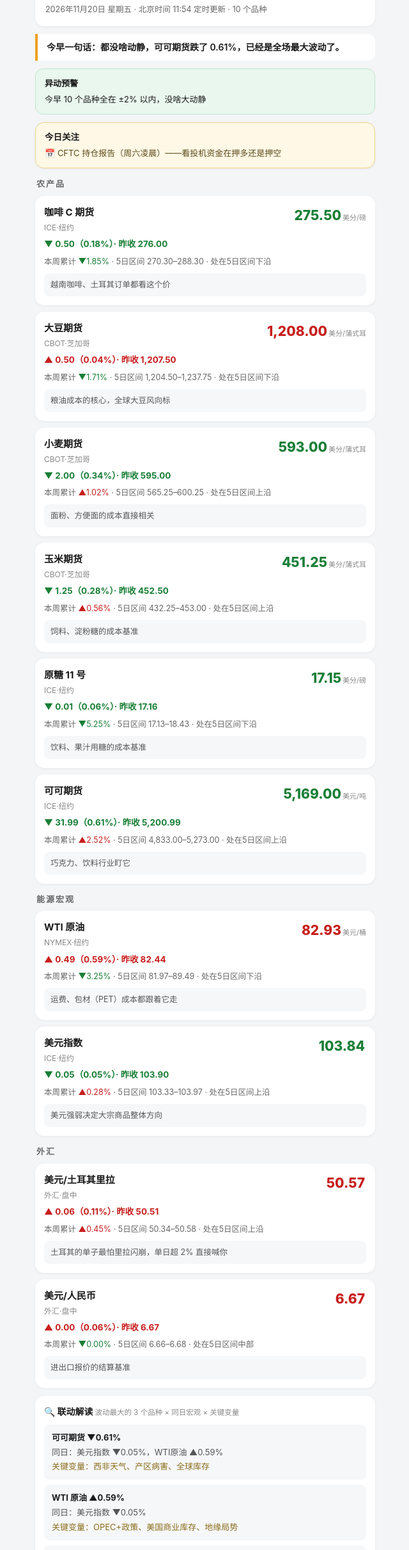
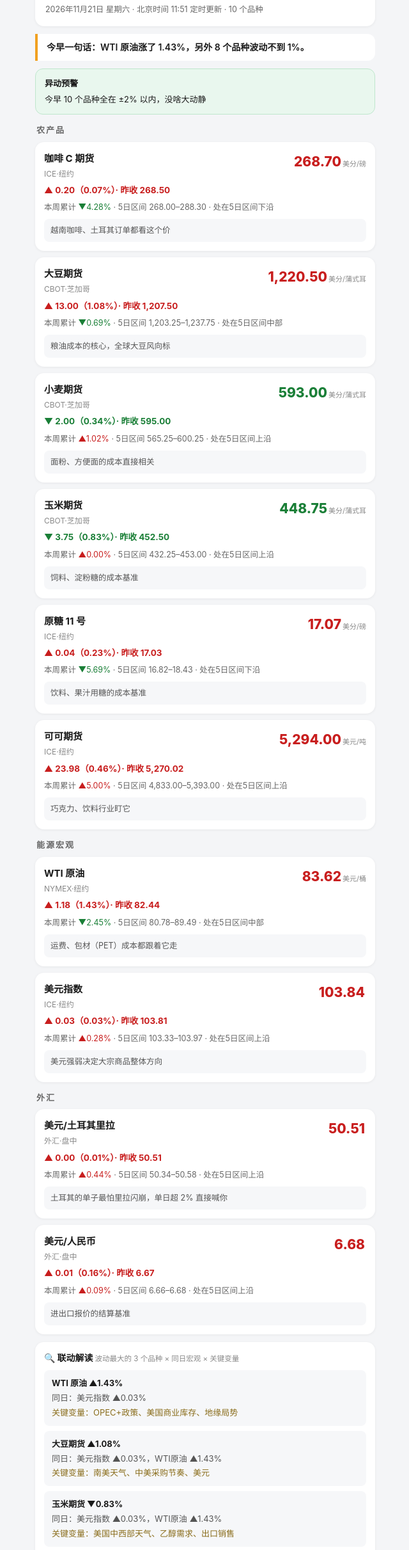
Before and after one commit to feiyanwang56-wq/morning-brief, a plain HTML site: page index.html in a window 1280 px wide. Shown: the part 186-2608 px from the top of the page at 64% size, without its empty margins (319-959 px from the left). Drawn offline with Linux system fonts and the light colour scheme.

Commit message:
早报 2026-11-21

```diff
--- a/index.html
+++ b/index.html
@@ -1,6 +1,6 @@
 <!doctype html><html lang="zh-CN"><head><meta charset="utf-8"/>
 <meta name="viewport" content="width=device-width,initial-scale=1"/>
-<title>大宗商品早报 · 2026年11月20日</title><style>
+<title>大宗商品早报 · 2026年11月21日</title><style>
 *{box-sizing:border-box}body{margin:0;font-family:-apple-system,"PingFang SC","Noto Sans SC","Microsoft YaHei",sans-serif;background:#f4f5f7;color:#1a1a1a;line-height:1.6}
 .wrap{max-width:560px;margin:0 auto;padding:14px 14px 30px}
 .flow{background:#101828;color:#fff;border-radius:14px;padding:12px 14px;font-size:12.5px;margin-bottom:12px}
@@ -46,20 +46,20 @@
 <div class="step"><b>🔎</b>自动抓取行情</div><div class="arr">→</div>
 <div class="step"><b>🧠</b>生成中文早报</div><div class="arr">→</div>
 <div class="step"><b>📲</b>推送到手机</div></div></div>
-<div class="hdr"><h1>☀️ 大宗商品早报</h1><div class="sub">2026年11月20日 星期五 · 北京时间 11:54 定时更新 · 10 个品种</div></div>
-<div class="one">今早一句话：都没啥动静，可可期货跌了 0.61%，已经是全场最大波动了。</div>
+<div class="hdr"><h1>☀️ 大宗商品早报</h1><div class="sub">2026年11月21日 星期六 · 北京时间 11:51 定时更新 · 10 个品种</div></div>
+<div class="one">今早一句话：WTI 原油涨了 1.43%，另外 8 个品种波动不到 1%。</div>
 <div class='alert ok'><div class='at'>异动预警</div><div class='aitem'>今早 10 个品种全在 ±2% 以内，没啥大动静</div></div>
-<div class='watch'><div class='wt'>今日关注</div><div class='witem'>📅 CFTC 持仓报告（周六凌晨）——看投机资金在押多还是押空</div></div>
+
 <div class="gtitle">农产品</div><div class="card">
 <div class="ch"><div><div class="cn">咖啡 C 期货</div><div class="cm">ICE·纽约</div></div>
-<div class="pv dn">275.50<span class="unit">美分/磅</span></div></div>
-<div class="cd dn"><span class="arrow">▼</span> 0.50（0.18%）· 昨收 276.00</div>
-<div class="wk">本周累计 <span class="dn">▼1.85%</span> · 5日区间 270.30–288.30 · 处在5日区间下沿</div>
+<div class="pv up">268.70<span class="unit">美分/磅</span></div></div>
+<div class="cd up"><span class="arrow">▲</span> 0.20（0.07%）· 昨收 268.50</div>
+<div class="wk">本周累计 <span class="dn">▼4.28%</span> · 5日区间 268.00–288.30 · 处在5日区间下沿</div>
 <div class="why">越南咖啡、土耳其订单都看这个价</div></div><div class="card">
 <div class="ch"><div><div class="cn">大豆期货</div><div class="cm">CBOT·芝加哥</div></div>
-<div class="pv up">1,208.00<span class="unit">美分/蒲式耳</span></div></div>
-<div class="cd up"><span class="arrow">▲</span> 0.50（0.04%）· 昨收 1,207.50</div>
-<div class="wk">本周累计 <span class="dn">▼1.71%</span> · 5日区间 1,204.50–1,237.75 · 处在5日区间下沿</div>
+<div class="pv up">1,220.50<span class="unit">美分/蒲式耳</span></div></div>
+<div class="cd up"><span class="arrow">▲</span> 13.00（1.08%）· 昨收 1,207.50</div>
+<div class="wk">本周累计 <span class="dn">▼0.69%</span> · 5日区间 1,203.25–1,237.75 · 处在5日区间中部</div>
 <div class="why">粮油成本的核心，全球大豆风向标</div></div><div class="card">
 <div class="ch"><div><div class="cn">小麦期货</div><div class="cm">CBOT·芝加哥</div></div>
 <div class="pv dn">593.00<span class="unit">美分/蒲式耳</span></div></div>
@@ -67,55 +67,55 @@
 <div class="wk">本周累计 <span class="up">▲1.02%</span> · 5日区间 565.25–600.25 · 处在5日区间上沿</div>
 <div class="why">面粉、方便面的成本直接相关</div></div><div class="card">
 <div class="ch"><div><div class="cn">玉米期货</div><div class="cm">CBOT·芝加哥</div></div>
-<div class="pv dn">451.25<span class="unit">美分/蒲式耳</span></div></div>
-<div class="cd dn"><span class="arrow">▼</span> 1.25（0.28%）· 昨收 452.50</div>
-<div class="wk">本周累计 <span class="up">▲0.56%</span> · 5日区间 432.25–453.00 · 处在5日区间上沿</div>
+<div class="pv dn">448.75<span class="unit">美分/蒲式耳</span></div></div>
+<div class="cd dn"><span class="arrow">▼</span> 3.75（0.83%）· 昨收 452.50</div>
+<div class="wk">本周累计 <span class="up">▲0.00%</span> · 5日区间 432.25–453.00 · 处在5日区间上沿</div>
 <div class="why">饲料、淀粉糖的成本基准</div></div><div class="card">
 <div class="ch"><div><div class="cn">原糖 11 号</div><div class="cm">ICE·纽约</div></div>
-<div class="pv dn">17.15<span class="unit">美分/磅</span></div></div>
-<div class="cd dn"><span class="arrow">▼</span> 0.01（0.06%）· 昨收 17.16</div>
-<div class="wk">本周累计 <span class="dn">▼5.25%</span> · 5日区间 17.13–18.43 · 处在5日区间下沿</div>
+<div class="pv up">17.07<span class="unit">美分/磅</span></div></div>
+<div class="cd up"><span class="arrow">▲</span> 0.04（0.23%）· 昨收 17.03</div>
+<div class="wk">本周累计 <span class="dn">▼5.69%</span> · 5日区间 16.82–18.43 · 处在5日区间下沿</div>
 <div class="why">饮料、果汁用糖的成本基准</div></div><div class="card">
 <div class="ch"><div><div class="cn">可可期货</div><div class="cm">ICE·纽约</div></div>
-<div class="pv dn">5,169.00<span class="unit">美元/吨</span></div></div>
-<div class="cd dn"><span class="arrow">▼</span> 31.99（0.61%）· 昨收 5,200.99</div>
-<div class="wk">本周累计 <span class="up">▲2.52%</span> · 5日区间 4,833.00–5,273.00 · 处在5日区间上沿</div>
+<div class="pv up">5,294.00<span class="unit">美元/吨</span></div></div>
+<div class="cd up"><span class="arrow">▲</span> 23.98（0.46%）· 昨收 5,270.02</div>
+<div class="wk">本周累计 <span class="up">▲5.00%</span> · 5日区间 4,833.00–5,393.00 · 处在5日区间上沿</div>
 <div class="why">巧克力、饮料行业盯它</div></div><div class="gtitle">能源宏观</div><div class="card">
 <div class="ch"><div><div class="cn">WTI 原油</div><div class="cm">NYMEX·纽约</div></div>
-<div class="pv up">82.93<span class="unit">美元/桶</span></div></div>
-<div class="cd up"><span class="arrow">▲</span> 0.49（0.59%）· 昨收 82.44</div>
-<div class="wk">本周累计 <span class="dn">▼3.25%</span> · 5日区间 81.97–89.49 · 处在5日区间下沿</div>
+<div class="pv up">83.62<span class="unit">美元/桶</span></div></div>
+<div class="cd up"><span class="arrow">▲</span> 1.18（1.43%）· 昨收 82.44</div>
+<div class="wk">本周累计 <span class="dn">▼2.45%</span> · 5日区间 80.78–89.49 · 处在5日区间中部</div>
 <div class="why">运费、包材（PET）成本都跟着它走</div></div><div class="card">
 <div class="ch"><div><div class="cn">美元指数</div><div class="cm">ICE·纽约</div></div>
-<div class="pv dn">103.84<span class="unit"></span></div></div>
-<div class="cd dn"><span class="arrow">▼</span> 0.05（0.05%）· 昨收 103.90</div>
+<div class="pv up">103.84<span class="unit"></span></div></div>
+<div class="cd up"><span class="arrow">▲</span> 0.03（0.03%）· 昨收 103.81</div>
 <div class="wk">本周累计 <span class="up">▲0.28%</span> · 5日区间 103.33–103.97 · 处在5日区间上沿</div>
 <div class="why">美元强弱决定大宗商品整体方向</div></div><div class="gtitle">外汇</div><div class="card">
 <div class="ch"><div><div class="cn">美元/土耳其里拉</div><div class="cm">外汇·盘中</div></div>
-<div class="pv up">50.57<span class="unit"></span></div></div>
-<div class="cd up"><span class="arrow">▲</span> 0.06（0.11%）· 昨收 50.51</div>
-<div class="wk">本周累计 <span class="up">▲0.45%</span> · 5日区间 50.34–50.58 · 处在5日区间上沿</div>
+<div class="pv up">50.51<span class="unit"></span></div></div>
+<div class="cd up"><span class="arrow">▲</span> 0.00（0.01%）· 昨收 50.51</div>
+<div class="wk">本周累计 <span class="up">▲0.44%</span> · 5日区间 50.34–50.58 · 处在5日区间上沿</div>
 <div class="why">土耳其的单子最怕里拉闪崩，单日超 2% 直接喊你</div></div><div class="card">
 <div class="ch"><div><div class="cn">美元/人民币</div><div class="cm">外汇·盘中</div></div>
-<div class="pv up">6.67<span class="unit"></span></div></div>
-<div class="cd up"><span class="arrow">▲</span> 0.00（0.06%）· 昨收 6.67</div>
-<div class="wk">本周累计 <span class="dn">▼0.00%</span> · 5日区间 6.66–6.68 · 处在5日区间中部</div>
+<div class="pv up">6.68<span class="unit"></span></div></div>
+<div class="cd up"><span class="arrow">▲</span> 0.01（0.16%）· 昨收 6.67</div>
+<div class="wk">本周累计 <span class="up">▲0.09%</span> · 5日区间 6.66–6.68 · 处在5日区间上沿</div>
 <div class="why">进出口报价的结算基准</div></div>
 <div class="read"><div class="rt">🔍 联动解读 <span class="rsub">波动最大的 3 个品种 × 同日宏观 × 关键变量</span></div>
-<div class="ritem"><b>可可期货 ▼0.61%</b>
-<div class="rmeta">同日：美元指数 ▼0.05%，WTI原油 ▲0.59%</div>
-<div class="drv">关键变量：西非天气、产区病害、全球库存</div></div><div class="ritem"><b>WTI 原油 ▲0.59%</b>
-<div class="rmeta">同日：美元指数 ▼0.05%</div>
-<div class="drv">关键变量：OPEC+政策、美国商业库存、地缘局势</div></div><div class="ritem"><b>小麦期货 ▼0.34%</b>
-<div class="rmeta">同日：美元指数 ▼0.05%，WTI原油 ▲0.59%</div>
-<div class="drv">关键变量：黑海局势、主产国天气、出口政策</div></div>
+<div class="ritem"><b>WTI 原油 ▲1.43%</b>
+<div class="rmeta">同日：美元指数 ▲0.03%</div>
+<div class="drv">关键变量：OPEC+政策、美国商业库存、地缘局势</div></div><div class="ritem"><b>大豆期货 ▲1.08%</b>
+<div class="rmeta">同日：美元指数 ▲0.03%，WTI原油 ▲1.43%</div>
+<div class="drv">关键变量：南美天气、中美采购节奏、美元</div></div><div class="ritem"><b>玉米期货 ▼0.83%</b>
+<div class="rmeta">同日：美元指数 ▲0.03%，WTI原油 ▲1.43%</div>
+<div class="drv">关键变量：美国中西部天气、乙醇需求、出口销售</div></div>
 <div class="rnote">以上是关联市场对照 + 该品种的关键变量框架；某天具体的涨跌原因需要结合新闻面，demo 版不编造，完整版接入新闻源后由大模型生成归因。</div></div>
 <div class="rule"><b>📌 盯盘逻辑</b><br>
 · 单日波动 ≥2% 就标红，直接推到你手机上<br>
 · 里拉单独盯——土耳其的单子最怕它突然贬值<br>
 · 每周五加一份周报：本周复盘 + 下周看点</div>
 <div class="ft">数据：Yahoo Finance 指示性行情（ICE·纽约 / CBOT·芝加哥 / NYMEX / 外汇盘中）<br>
-本次抓取时间：北京时间 2026-11-20 11:54（定时抓取，非实时）<br>
+本次抓取时间：北京时间 2026-11-21 11:51（定时抓取，非实时）<br>
 行情源链接：<a href="https://finance.yahoo.com/quote/KC=F">咖啡 C 期货</a> · <a href="https://finance.yahoo.com/quote/ZS=F">大豆期货</a> · <a href="https://finance.yahoo.com/quote/ZW=F">小麦期货</a> · <a href="https://finance.yahoo.com/quote/ZC=F">玉米期货</a> · <a href="https://finance.yahoo.com/quote/SB=F">原糖 11 号</a> · <a href="https://finance.yahoo.com/quote/CC=F">可可期货</a> · <a href="https://finance.yahoo.com/quote/CL=F">WTI 原油</a> · <a href="https://finance.yahoo.com/quote/DX-Y.NYB">美元指数</a> · <a href="https://finance.yahoo.com/quote/TRY=X">美元/土耳其里拉</a> · <a href="https://finance.yahoo.com/quote/CNY=X">美元/人民币</a><br>
 demo 版 · 正式版可接马来西亚 BMD 棕榈油、郑商所 PTA/MEG；深度归因需接入新闻源</div>
 </div><p style="text-align:center;margin:32px 0"><a href="history.html">查看历史记录</a></p></body></html>
```
Also changed, not shown: history.html (+2 -1 lines), history/2026-11-21.html (added, +121 -0 lines).
